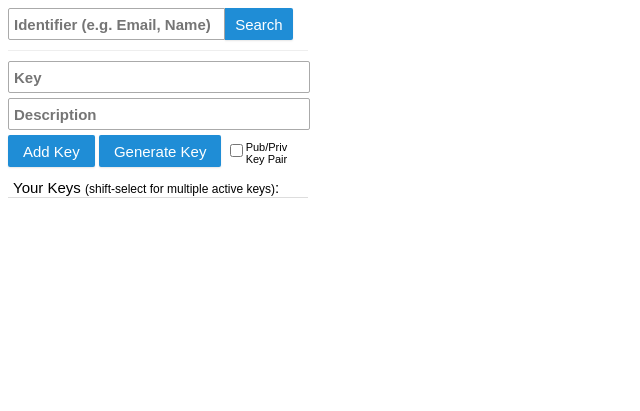
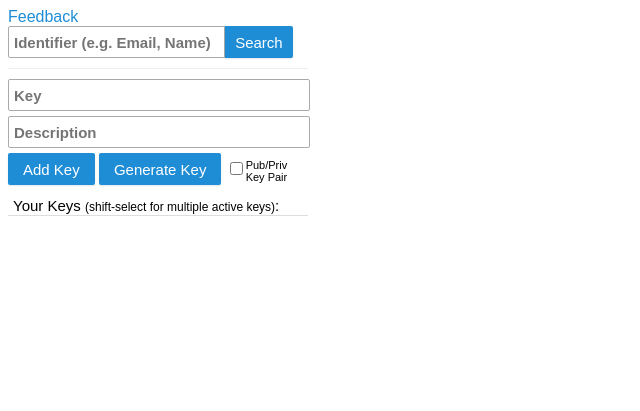
Before and after one commit to winhowes/grd.me, a browser extension: page Chrome/src/browser_action/prefs.html in a window 1280 px wide. Shown: the whole page, without its empty margins (0-640 px from the left). Drawn offline with Linux system fonts and the light colour scheme; files whose address does not match are found by name.

Commit message:
Added feeback link in brower action

```diff
--- a/Chrome/src/browser_action/prefs.css
+++ b/Chrome/src/browser_action/prefs.css
@@ -47,6 +47,7 @@ a {
 	cursor: pointer;
 	color: #1f8dd6;
 	text-decoration: none;
+	outline: none;
 }
 
 a:hover {
--- a/Chrome/src/browser_action/prefs.html
+++ b/Chrome/src/browser_action/prefs.html
@@ -12,6 +12,9 @@
 		<div id="shareKeyFail" class="indicator">Failed to Share Key</div>
 		<div id="shareKeySuccess" class="indicator">Key Shared</div>
 		<div id="onlyPubWarning">We recommend shift-selecting another key which contains a private key so that you will be able to read messages that you encrypt.</div>
+		<div class="help_links">
+			<a href="https://grd.me/#feedback" target="_blank">Feedback</a>
+		</div>
 		<form id="searchUIDForm">
 			<input placeholder="Identifier (e.g. Email, Name)" id="searchUID" maxlength="70">
 			<button class="blue btn">Search</button>
--- a/Firefox/data/prefs.css
+++ b/Firefox/data/prefs.css
@@ -42,6 +42,7 @@ a {
 	cursor: pointer;
 	color: #1f8dd6;
 	text-decoration: none;
+	outline: none;
 }
 
 a:hover {
```
Also changed, not shown: Firefox/data/prefs.html (+3 -0 lines).
